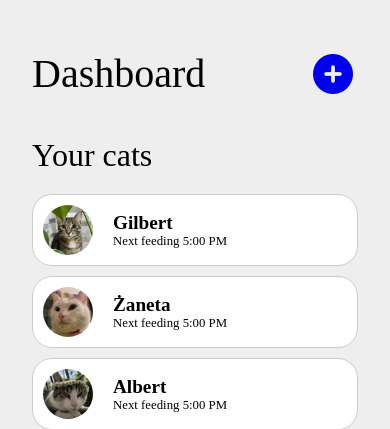
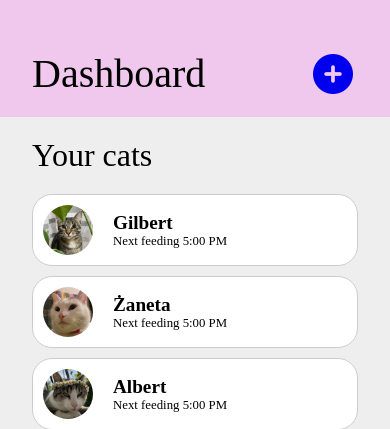
Before and after one commit to suwka/wdpai, a PHP site: page /dashboard in a window 390 px wide. Shown: the top 429 px of the page. Run offline with PHP 8.4, Linux system fonts and the light colour scheme; some web fonts are replaced.

Commit message:
drobne poprawki dashboard

```diff
--- a/public/styles/dashboard.css
+++ b/public/styles/dashboard.css
@@ -96,6 +96,7 @@ body {
     align-items: center;
     font-size: 2.5rem;
     padding: 20px 2rem;
+    margin-bottom: 0px;
 }
 
 .box_top a {
@@ -268,5 +269,10 @@ html {
         gap: 0;
         font-size: 0.8rem;
     }
+    .box_top {
+        position: sticky;
+        top: 0;
+        background-color: rgba(240, 199, 237);
+    }
 
 }
--- a/public/views/dashboard.html
+++ b/public/views/dashboard.html
@@ -102,7 +102,6 @@
                     </div>
                 </div>
             </div>
-            <br>
         </div>
     </main>
 
```
